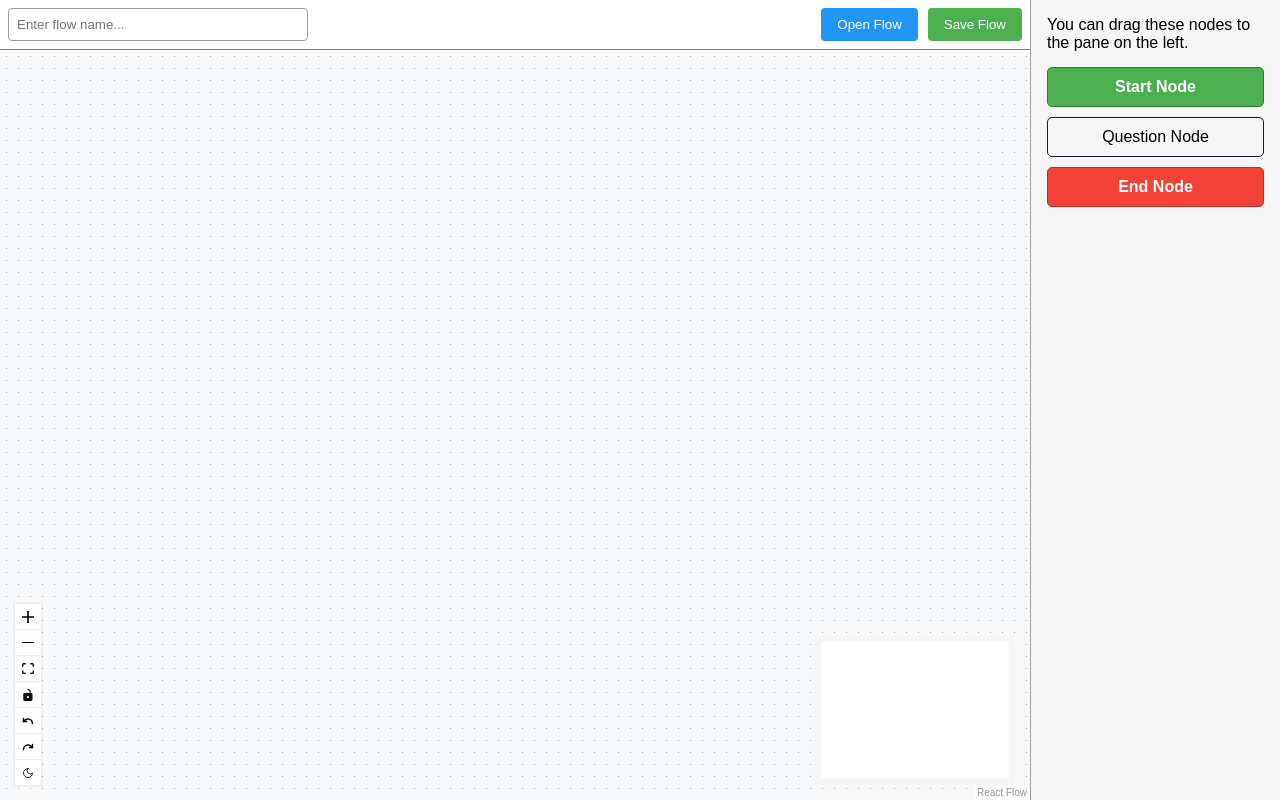
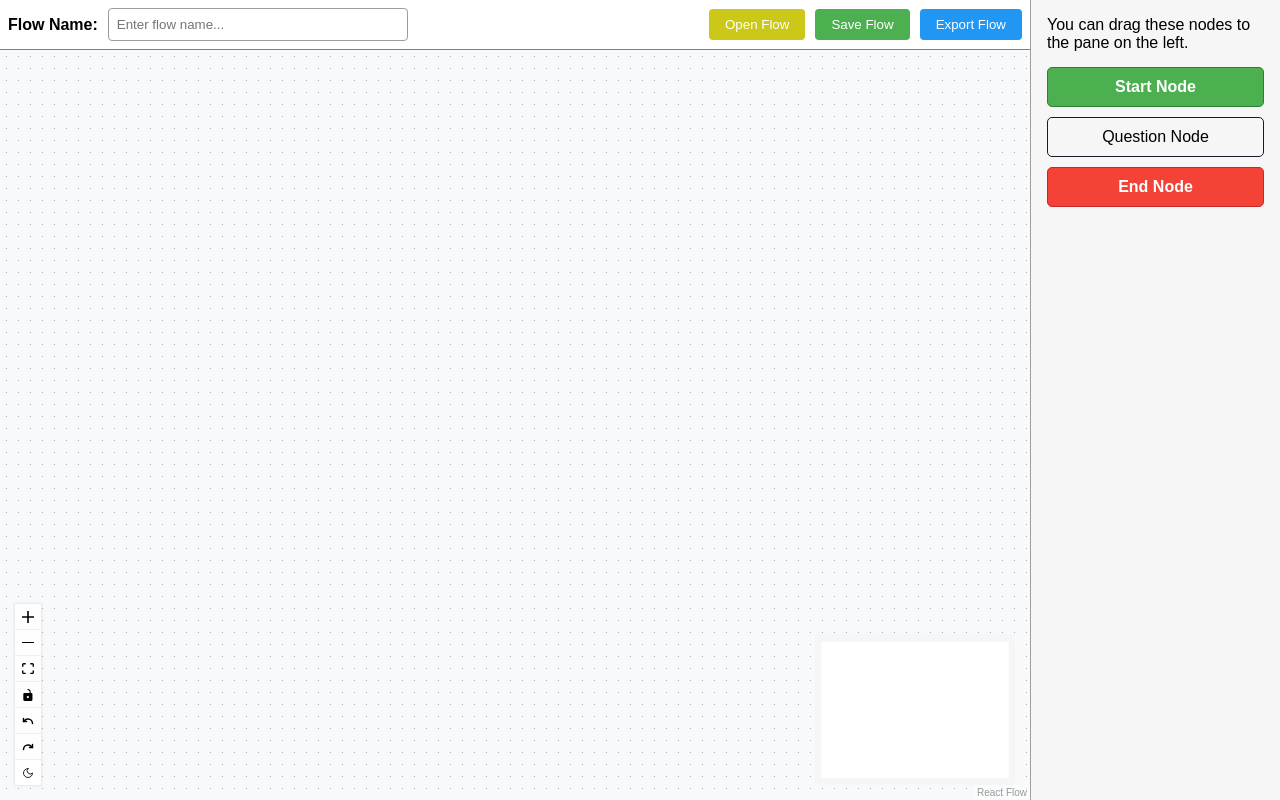
Before and after one commit to Devzio/Quizflow, a React (Vite) app: page / in a window 1280 px wide. Built offline with nearby package versions, Linux system fonts and the light colour scheme.

Commit message:
feat: add export button, recolour, flow name title

```diff
--- a/src/components/ToolBar.tsx
+++ b/src/components/ToolBar.tsx
@@ -116,9 +116,11 @@ const ToolBar: React.FC<ToolBarProps> = ({
         borderBottomColor: colorMode === 'dark' ? '#444' : 'grey',
         borderBottomWidth: '1px',
         borderBottomStyle: 'solid',
-        backgroundColor: colorMode === 'dark' ? '#222' : '#fff'
+        backgroundColor: colorMode === 'dark' ? '#222' : '#fff',
+        alignItems: 'center',
       }}
     >
+      <span style={{ fontWeight: 'bold' }}>Flow Name:</span>
       <input
         type="text"
         placeholder="Enter flow name..."
@@ -137,7 +139,7 @@ const ToolBar: React.FC<ToolBarProps> = ({
         onClick={triggerFileInput}
         style={{
           ...buttonStyle,
-          backgroundColor: colorMode === 'dark' ? '#1976d2' : '#2196F3',
+          backgroundColor: colorMode === 'dark' ? '#9d9f00' : '#cbc818',
         } as React.CSSProperties}
       >
         Open Flow
@@ -154,6 +156,16 @@ const ToolBar: React.FC<ToolBarProps> = ({
           Save Flow
         </button>
       )}
+
+      <button
+        onClick={handleSaveFlow}
+        style={{
+          ...buttonStyle,
+          backgroundColor: colorMode === 'dark' ? '#1976d2' : '#2196F3',
+        } as React.CSSProperties}
+      >
+        Export Flow
+      </button>
     </div>
   );
 };
```
